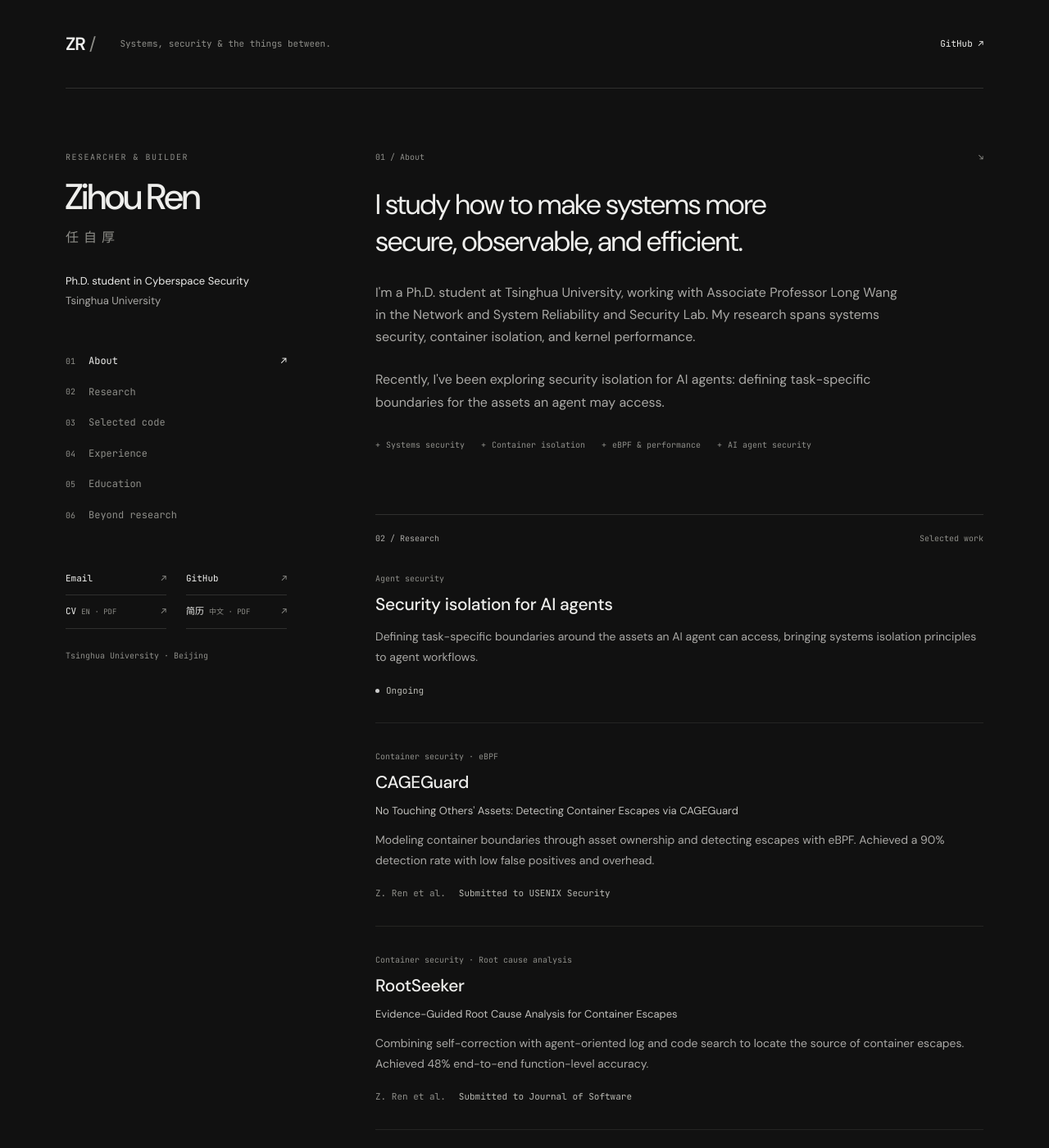
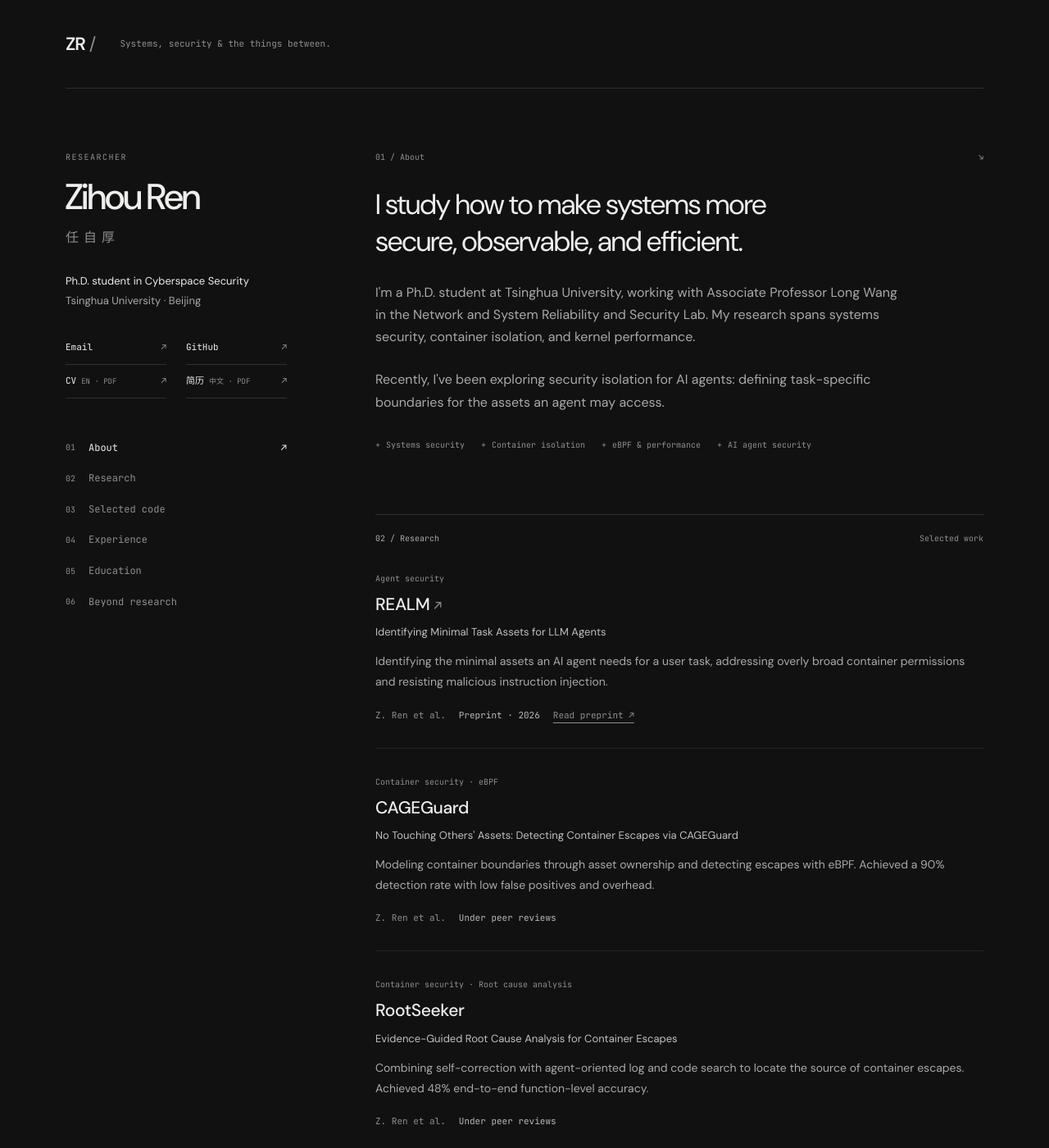
Before and after one commit to RenZihou/renzihou.github.io, a Jekyll site: the page built from index.html, in a window 1280 px wide and 1400 px high. Shown: the whole window at 82% size. Built offline with Jekyll 4.4.1, drawn with Linux system fonts in a browser that asks for light colours; some of the changed text lies outside the part shown.

Commit message:
Update homepage profile links, research, and contact details

```diff
--- a/_data/profile.yml
+++ b/_data/profile.yml
@@ -4,6 +4,7 @@ role: Ph.D. student in Cyberspace Security
 institution: Tsinghua University
 department: Institute for Network Sciences and Cyberspace
 email: renzihou2012@163.com
+institution_email: rzh24@mails.tsinghua.edu.cn
 github: https://github.com/renzihou
 cv: /assets/files/zihou-ren-cv.pdf
 cv_zh: /assets/files/zihou-ren-cv-zh.pdf
--- a/_data/research.yml
+++ b/_data/research.yml
@@ -1,23 +1,27 @@
-- title: Security isolation for AI agents
+- title: REALM
+  subtitle: Identifying Minimal Task Assets for LLM Agents
   topic: Agent security
-  status: Ongoing
-  description: Defining task-specific boundaries around the assets an AI agent can access, bringing systems isolation principles to agent workflows.
+  authors: Z. Ren et al.
+  status: Preprint · 2026
+  description: Identifying the minimal assets an AI agent needs for a user task, addressing overly broad container permissions and resisting malicious instruction injection.
+  url: https://arxiv.org/abs/2610.39155
+  link_label: Read preprint
 - title: CAGEGuard
   subtitle: "No Touching Others' Assets: Detecting Container Escapes via CAGEGuard"
   topic: Container security · eBPF
   authors: Z. Ren et al.
-  status: Submitted to USENIX Security
+  status: Under peer reviews
   description: Modeling container boundaries through asset ownership and detecting escapes with eBPF. Achieved a 90% detection rate with low false positives and overhead.
 - title: RootSeeker
   subtitle: "Evidence-Guided Root Cause Analysis for Container Escapes"
   topic: Container security · Root cause analysis
   authors: Z. Ren et al.
-  status: Submitted to Journal of Software
+  status: Under peer reviews
   description: Combining self-correction with agent-oriented log and code search to locate the source of container escapes. Achieved 48% end-to-end function-level accuracy.
 - title: Understanding eBPF Performance Overhead
   topic: Systems performance
   authors: C. Liu, Z. Ren et al.
-  status: Submitted to EuroSys
+  status: Under peer reviews
   description: A systematic measurement of eBPF performance overhead.
 - title: Phocus
   subtitle: Picking Valuable Research from a Sea of Citations
--- a/_layouts/default.html
+++ b/_layouts/default.html
@@ -24,7 +24,6 @@
     <header class="masthead">
       <a class="wordmark" href="{{ '/' | relative_url }}" aria-label="Zihou Ren, home">ZR<span aria-hidden="true"> /</span></a>
       <span>Systems, security &amp; the things between.</span>
-      <a class="masthead-link" href="{{ site.data.profile.github }}">GitHub <span aria-hidden="true">↗</span></a>
     </header>
     {{ content }}
     <footer class="footer">
--- a/assets/css/home.css
+++ b/assets/css/home.css
@@ -35,7 +35,6 @@ h1, h2, h3 { color: var(--text); font-weight: 500; }
 .masthead { display: flex; align-items: center; gap: 30px; min-height: 108px; border-bottom: 1px solid var(--line); font: 11px/1.6 var(--mono); color: var(--muted); }
 .wordmark { font: 600 22px/1 var(--sans); color: var(--text); letter-spacing: -1px; }
 .wordmark span { color: var(--muted); font-weight: 400; }
-.masthead-link { margin-left: auto; color: var(--text); }
 .page-grid { display: grid; grid-template-columns: 270px minmax(0, 1fr); gap: 108px; padding: 76px 0 112px; }
 .identity { align-self: start; position: sticky; top: 44px; }
 .eyebrow { color: var(--muted); font: 10px/1.6 var(--mono); text-transform: uppercase; letter-spacing: 1.5px; }
@@ -49,12 +48,11 @@ h1, h2, h3 { color: var(--text); font-weight: 500; }
 .nav-arrow { opacity: 0; margin-left: auto; }
 .section-nav a[aria-current], .section-nav a:hover { color: var(--text); }
 .section-nav a[aria-current] .nav-arrow, .section-nav a:hover .nav-arrow { opacity: 1; }
-.profile-links { margin-top: 38px; display: grid; grid-template-columns: 1fr 1fr; column-gap: 24px; font: 11px/1.8 var(--mono); }
+.profile-links { margin-top: 24px; display: grid; grid-template-columns: 1fr 1fr; column-gap: 24px; font: 11px/1.8 var(--mono); }
 .profile-links a { padding: 10px 0; border-bottom: 1px solid var(--line); color: var(--text); display: flex; gap: 6px; align-items: center; }
 .profile-links a > span:last-child { margin-left: auto; color: var(--muted); }
 .profile-links .link-note { font-size: 9px; color: var(--muted); }
 .profile-links a:hover { border-color: var(--body); }
-.location { margin-top: 24px; color: var(--muted); font: 10px/1.7 var(--mono); }
 .content { min-width: 0; }
 .section-label { display: flex; align-items: baseline; justify-content: space-between; gap: 20px; font: 10px/1.6 var(--mono); color: var(--muted); }
 .section-label h2 { font: inherit; color: var(--body); }
@@ -105,7 +103,7 @@ a:hover .outbound { transform: translate(2px, -2px); color: var(--text); }
 .contact { border-top: 1px solid var(--line); margin-top: 76px; padding-top: 33px; }
 .contact h2 { margin-top: 16px; font-size: 34px; letter-spacing: -1px; font-weight: 400; }
 .contact > p:not(.eyebrow) { margin-top: 8px; font-size: 14px; }
-.contact > a { display: inline-block; margin-top: 24px; font: 13px/1.8 var(--mono); color: var(--text); border-bottom: 1px solid #656560; padding-bottom: 5px; }
+.contact > a { display: table; margin-top: 24px; font: 13px/1.8 var(--mono); color: var(--text); border-bottom: 1px solid #656560; padding-bottom: 5px; }
 .contact > a span { margin-left: 16px; }
 .footer { border-top: 1px solid var(--line); display: flex; justify-content: space-between; gap: 20px; padding: 24px 0 35px; font: 10px/1.8 var(--mono); color: var(--muted); }
 .skip-link { position: fixed; left: 16px; top: -100px; z-index: 10; padding: 10px 16px; background: var(--text); color: var(--bg); }
@@ -138,7 +136,6 @@ a:hover .outbound { transform: translate(2px, -2px); color: var(--text); }
   .nav-arrow { display: none; }
   .profile-links { display: flex; flex-wrap: wrap; gap: 10px 28px; margin-top: 19px; }
   .profile-links a { gap: 9px; border: 0; }
-  .location { margin-top: 10px; }
   .content { margin-top: 55px; }
   .intro h2 { font-size: 33px; }
   .section { margin-top: 60px; }
--- a/index.html
+++ b/index.html
@@ -6,11 +6,17 @@ title: Home
 <div class="page-grid">
   <aside class="identity" aria-label="Profile and navigation">
     <div class="identity-heading">
-      <p class="eyebrow">Researcher &amp; builder</p>
+      <p class="eyebrow">Researcher</p>
       <h1>{{ profile.name }}</h1>
       <p class="chinese-name" lang="zh-Hans">{{ profile.chinese_name }}</p>
     </div>
-    <p class="role">{{ profile.role }}<br><span>{{ profile.institution }}</span></p>
+    <p class="role">{{ profile.role }}<br><span>{{ profile.institution }} · Beijing</span></p>
+    <div class="profile-links">
+      <a href="mailto:{{ profile.email }}">Email <span aria-hidden="true">↗</span></a>
+      <a href="{{ profile.github }}">GitHub <span aria-hidden="true">↗</span></a>
+      <a href="{{ profile.cv | relative_url }}">CV <span class="link-note">EN · PDF</span> <span aria-hidden="true">↗</span></a>
+      <a href="{{ profile.cv_zh | relative_url }}" lang="zh-Hans">简历 <span class="link-note">中文 · PDF</span> <span aria-hidden="true">↗</span></a>
+    </div>
     <nav class="section-nav" aria-label="On this page">
       <a href="#about" aria-current="location"><span class="nav-number">01</span> About <span class="nav-arrow" aria-hidden="true">↗</span></a>
       <a href="#research"><span class="nav-number">02</span> Research <span class="nav-arrow" aria-hidden="true">↗</span></a>
@@ -19,13 +25,6 @@ title: Home
       <a href="#education"><span class="nav-number">05</span> Education <span class="nav-arrow" aria-hidden="true">↗</span></a>
       <a href="#beyond"><span class="nav-number">06</span> Beyond research <span class="nav-arrow" aria-hidden="true">↗</span></a>
     </nav>
-    <div class="profile-links">
-      <a href="mailto:{{ profile.email }}">Email <span aria-hidden="true">↗</span></a>
-      <a href="{{ profile.github }}">GitHub <span aria-hidden="true">↗</span></a>
-      <a href="{{ profile.cv | relative_url }}">CV <span class="link-note">EN · PDF</span> <span aria-hidden="true">↗</span></a>
-      <a href="{{ profile.cv_zh | relative_url }}" lang="zh-Hans">简历 <span class="link-note">中文 · PDF</span> <span aria-hidden="true">↗</span></a>
-    </div>
-    <p class="location">Tsinghua University · Beijing</p>
   </aside>
 
   <main id="main" class="content" tabindex="-1">
@@ -65,7 +64,7 @@ title: Home
 
     <section id="projects" class="section" aria-labelledby="projects-title">
       <div class="section-label"><h2 id="projects-title">03 / Selected code</h2><a href="{{ profile.github }}?tab=repositories">All repositories <span aria-hidden="true">↗</span></a></div>
-      <p class="section-intro">A few things I've built, from research experiments to databases and games.</p>
+      <p class="section-intro">A few things I've built, from research experiments to databases.</p>
       <div class="project-grid">
         {% for project in site.data.projects %}
         <a class="project" href="{{ project.url }}">
@@ -124,6 +123,7 @@ title: Home
       <h2 id="contact-title">Let's compare notes.</h2>
       <p>On systems, security, or an interesting idea.</p>
       <a href="mailto:{{ profile.email }}">{{ profile.email }} <span aria-hidden="true">↗</span></a>
+      <a href="mailto:{{ profile.institution_email }}">{{ profile.institution_email }} <span aria-hidden="true">↗</span></a>
     </section>
   </main>
 </div>
```
Also changed, not shown: _data/projects.yml (+0 -10 lines).
